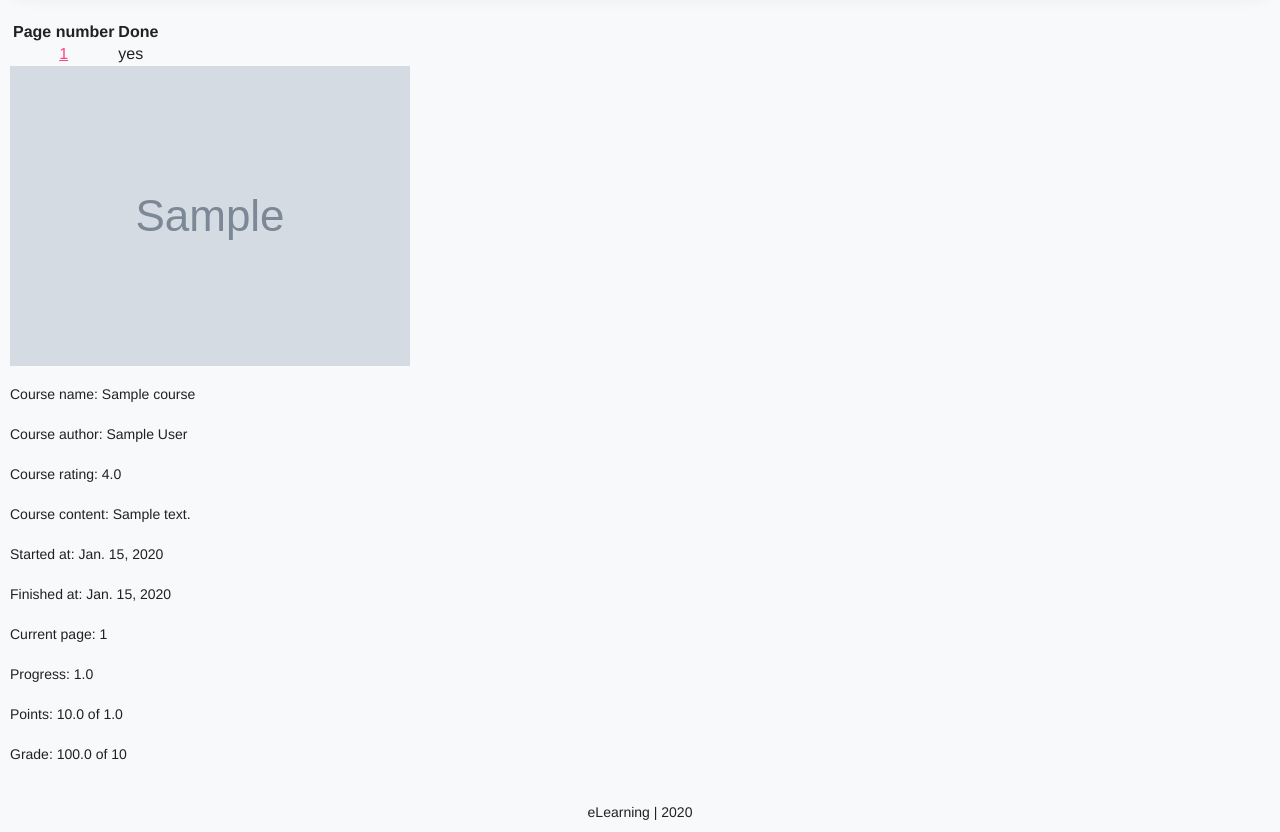
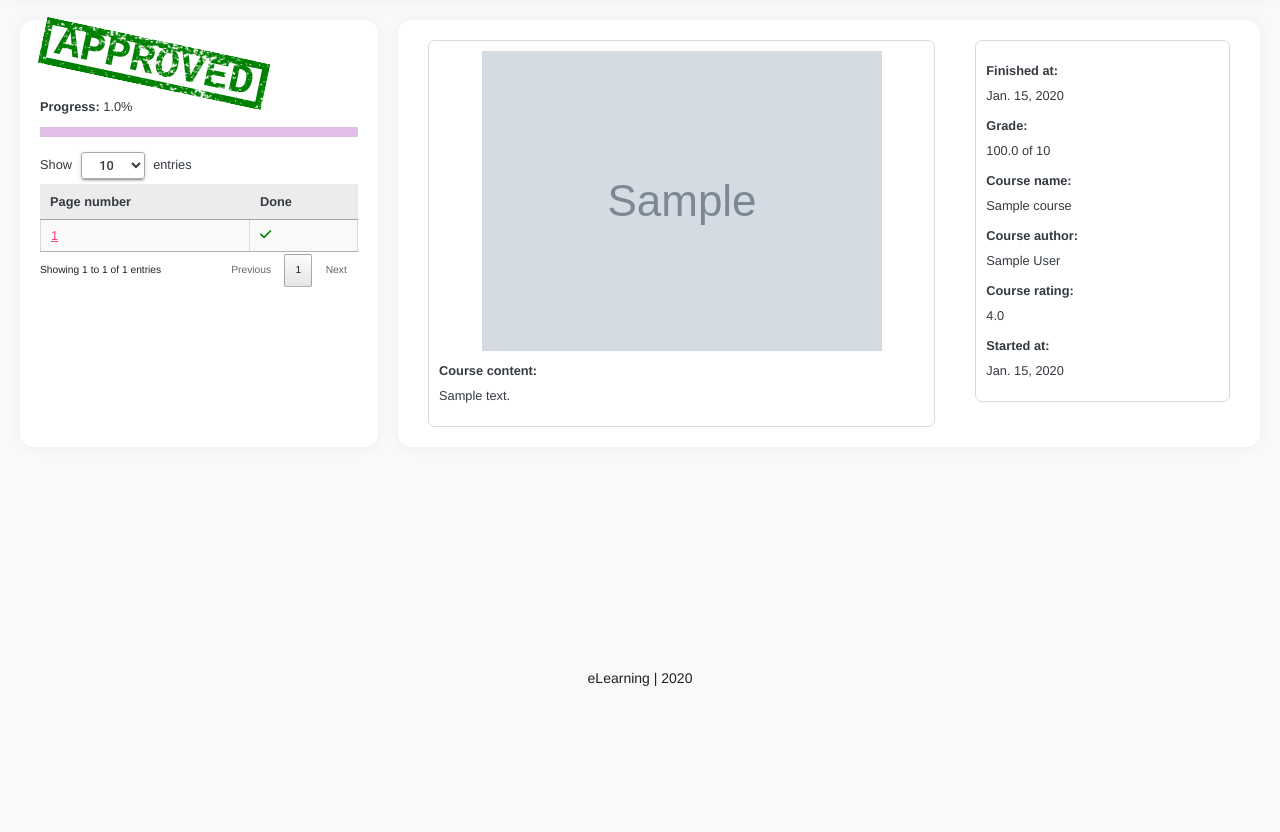
Before and after one commit to DanaKlimova/eLearning, a Django app: page /courses/learn/1/home/welcome/ in a window 1280 px wide. Shown: the part 102-934 px from the top of the page. After the commit the page ends 788 px from the top, so only its background shows below. Run offline with Django 3.2, Linux system fonts and the light colour scheme; a user stored in the database is signed in; tables that the repository leaves empty hold one stand-in row (values such as "Sample post"); grey boxes marked "Sample" are stand-in pictures; some libraries are stand-ins or nearby versions.

Commit message:
Changed font-size. Edited 'course welcom' page.

```diff
--- a/eLearning/courses/static/courses/css/base.css
+++ b/eLearning/courses/static/courses/css/base.css
@@ -1,6 +1,5 @@
 label {
-    margin: 10px;
-    font-size: 1.5vw;
+    font-size: 1vw;
     color: #343a40;
 }
 
@@ -11,16 +10,16 @@ th {
 .table {
     background-color: white;
     color: #343a40;
-    font-size: 1.5vw;
+    font-size: 1vw;
 }
 
 .table-wrapper {
     margin: 10px;
-    font-size: 1.3vw;
+    font-size: 0.8vw;
 }
 
 .table-select {
-    font-size: 1.5vw;
+    font-size: 1vw;
     height: auto;
     width: auto;
     margin: 5px;
@@ -38,12 +37,21 @@ th {
     border: 1px solid #ced4da;
     border-radius: 0.25rem .5rem;
     padding: 5px;
-    font-size: 1.3vw;
+    font-size: 1vw;
 }
 
 .text-input {
     padding: 5px;
-    font-size: 1.3vw;
+    font-size: 1vw;
+}
+
+.bold {
+    font-weight: bold;
+    margin-bottom: 5px;
+}
+
+.inline {
+    display: inline;
 }
 
 .glowing-border {
--- /dev/null
+++ b/eLearning/courses/static/courses/css/course_welcom.css
@@ -0,0 +1,93 @@
+.container-grid {
+    display: grid;
+    grid-template-columns: 30% 70%;
+}
+
+.table-col {
+    grid-column: 1/2;
+    margin: 0 10px;
+}
+
+.course-data-col {
+    display: grid;
+    grid-template-columns: 65% 35%;
+    grid-column: 2/3;
+    margin: 0 10px;
+}
+
+.course-description-block {
+    grid-column: 1/2;
+    margin: 0 10px;
+    padding: 10px;
+}
+
+.course-progress-block {
+    grid-column: 2/3;
+    margin: 0 10px;
+    padding: 10px;
+}
+
+.border-content {
+    padding: 10px;
+    border: 1px solid #d7dadd;
+    border-radius: 0.5em;
+}
+
+.course-cover {
+    display: block;
+    margin: 0 auto;
+    max-height: 512;
+    max-width: 512;
+}
+
+.done {
+    color: green;
+}
+
+.not-done {
+    color: red;
+}
+
+.text-data {
+    display: block;
+    margin: 10px 0;
+}
+
+.progress {
+    height: 10px;
+    margin: 10px 0;
+}
+
+.green-border {
+    padding: 0 auto;
+    border: 1px solid green;
+    border-radius: 0.5em;
+}
+
+.stamp {
+    transform: rotate(12deg);
+    color: #555;
+    font-size: 3rem;
+    font-weight: 700;
+    border: 0.25rem solid #555;
+    display: inline-block;
+    padding: 0.5vw;
+    text-transform: uppercase;
+    border-radius: 1rem;
+    font-family: 'Courier';
+    -webkit-mask-image: url('media/grunge.png');
+    -webkit-mask-size: 944px 604px;
+    mix-blend-mode: multiply;
+}
+
+.is-approved {
+    color: green;
+    border: 0.5rem solid green;
+    -webkit-mask-position: 13rem 6rem;
+    border-radius: 0;
+}
+
+.red {
+    color: red;
+    border: 0.5rem solid red;
+}
--- a/eLearning/courses/templates/courses/course_welcom.html
+++ b/eLearning/courses/templates/courses/course_welcom.html
@@ -5,6 +5,11 @@ Course enrollment detail
 {% endblock %}
 
 {% block styles %}
+<link rel="stylesheet" type="text/css"
+      href="https://cdn.datatables.net/v/dt/dt-1.10.20/cr-1.5.2/rr-1.2.6/sc-2.0.1/sp-1.0.1/sl-1.3.1/datatables.min.css"/>
+{% load static %}
+<link rel="stylesheet" href="{% static 'courses/css/base.css' %}" />
+<link rel="stylesheet" href="{% static 'courses/css/course_welcom.css' %}" />
 {% endblock %}
 
 {% block content %}
@@ -13,9 +18,31 @@ Course enrollment detail
     <button class="float-right btn btn-lg btn-primary" type="submit">Continue</button>
 </a>
 {% endif %}
-<div class="row">
-    <div class="col">
-        <table class="table">
+<div class="container-grid">
+    <div class="table-col background">
+        <div class="table-wrapper">
+
+            {% if course_enrollment.finished_at %}
+                {% if course_enrollment.course.min_pass_grade <= grade %}
+                    <span class=" is-approved stamp ">
+                        Approved
+                    </span>
+                {% else %}
+                    <span class=" is-approved stamp red">
+                        Not approved
+                    </span>
+                {% endif %}
+            {% endif %}
+
+            <label class="text-data">
+                <div class="bold inline">
+                Progress:
+                </div>
+                {{ course_enrollment.progress|default:"0" }}%
+            </label>
+            <div id="progressId" class="mdl-progress mdl-js-progress progress"></div>
+
+            <table id="pageTableId" class="cell-border stripe hover table">
                 <thead>
                     <tr>
                         <th scope="col">Page number</th>
@@ -26,74 +53,140 @@ Course enrollment detail
                     {% for page in page_list %}
                     <tr>
                         {% if course_enrollment.current_page.number > page.number or course_enrollment.finished_at %}
-                    <th scope="row">
+                        <td>
                             <a href="{% url 'course_page' course_pk=course_enrollment.course.pk page_pk=page.pk %}">
                             {{page.number}}
                             </a>
-                    </th>
-                    <td>yes</td>
+                        </td>
+                        <td><i class="fas fa-check done"></i></td>
                         {% else %}
-                    <th scope="row">{{page.number}}</th>
-                    <td>no</td>
+                        <td>{{page.number}}</td>
+                        <td><i class="fas fa-times not-done"></i></td>
                         {% endif %}
                     </tr>
                     {% endfor %}
                 </tbody>
             </table>
         </div>
-    <div class="col">
-    <p>
-        <img src="{{ course_enrollment.course.cover.url }}" alt="{{ course.name }}">
-    </p>
-    <p>
-        <label>Course name:</label>
+    </div>
+    <div class="course-data-col background">
+        <div class="course-description-block">
+            <div class="border-content">
+
+                <img class="course-cover" src="{{ course_enrollment.course.cover.url }}" alt="{{ course.name }}">
+
+                <label class="text-data">
+                    <div class="bold">
+                        Course content:
+                    </div>
+                    {{ course_enrollment.course.content }}
+                </label>
+            </div>
+        </div>
+        <div class="course-progress-block">
+            <div class="border-content">
+
+                {% if course_enrollment.finished_at %}
+
+                <label class="text-data">
+                    <div class="bold">
+                        Finished at:
+                    </div>
+                    {{ course_enrollment.finished_at|default:"you haven't finished" }}
+                </label>
+
+                <label class="text-data">
+                    <div class="bold">
+                        Grade:
+                    </div>
+                    {{ grade|default:"you haven't started to study" }}
+                    {% if grade %}
+                    of {{ total_grade }}
+                    {% endif %}
+                </label>
+                {% endif %}
+
+                <label class="text-data">
+                    <div class="bold">
+                        Course name:
+                    </div>
                     {{ course_enrollment.course.name }}
-    </p>
-    <p>
-        <label>Course author:</label>
+                </label>
+
+                <label class="text-data">
+                    <div class="bold">
+                        Course author:
+                    </div>
                     {{ course_enrollment.course.owner_user.first_name}}
                     {{ course_enrollment.course.owner_user.last_name}}
-    </p>
-    <p>
-        <label>Course rating:</label>
+                </label>
+
+                <label class="text-data">
+                    <div class="bold">
+                        Course rating:
+                    </div>
                     {{ total_rate|default:"course wasn't rated" }}
-    </p>
-    <p>
-        <label>Course content:</label>
-        {{ course_enrollment.course.content }}
-    </p>
-    <p>
-        <label>Started at:</label>
+                </label>
+
+                <label class="text-data">
+                    <div class="bold">
+                        Started at:
+                    </div>
                     {{ course_enrollment.started_at }}
-    </p>
-    <p>
-        <label>Finished at:</label>
-        {{ course_enrollment.finished_at|default:"you haven't finished" }}
-    </p>
-    <p>
-        <label>Current page:</label>
+                </label>
+
+                {% if not course_enrollment.finished_at %}
+                    <label class="text-data">
+                        <div class="bold">
+                            Current page:
+                        </div>
                         {{ course_enrollment.current_page.number|default:"you haven't started to study" }}
-    </p>
-    <p>
-        <label>Progress:</label>
-        {{ course_enrollment.progress|default:"you haven't started to study" }}
-    </p>
-    <p>
-        <label>Points:</label>
+                    </label>
+
+                    <label class="text-data">
+                        <div class="bold">
+                            Points:
+                        </div>
                         {{ course_enrollment.points|default:"you haven't started to study" }}
                         {% if course_enrollment.points %}
                         of {{ total_points }}
                         {% endif %}
-    </p>
-    <p>
-        <label>Grade:</label>
-        {{ grade|default:"you haven't started to study" }}
-        {% if grade %}
-        of {{ total_grade }}
+                    </label>
                 {% endif %}
-    </p>
 
+
+            </div>
+        </div>
     </div>
 </div>
 
 {% endblock %}
+
+{% block js_scripts %}
+<script src="https://kit.fontawesome.com/e278b3cacc.js" crossorigin="anonymous"></script>
+<script type="text/javascript"
+        src="https://cdn.datatables.net/v/dt/dt-1.10.20/cr-1.5.2/rr-1.2.6/sc-2.0.1/sp-1.0.1/sl-1.3.1/datatables.min.js">
+</script>
+
+<script>
+$(document).ready(function(){
+  $("#pageTableId").DataTable( {
+        searching: false,
+        ordering: false
+    });
+
+    document.querySelector('#progressId').addEventListener('mdl-componentupgraded', function() {
+        this.MaterialProgress.setProgress("{{ course_enrollment.progress }}");
+    });
+
+  addClassByName('pageTableId_length', ' table-select mdl-button mdl-js-button mdl-button--raised mdl-js-ripple-effect');
+
+  function addClassByName(name, class_) {
+        var elements = document.getElementsByName(name);
+        elements.forEach(function (item, index) {
+            item.className += class_;
+        });
+    }
+});
+</script>
+{% endblock %}
--- a/eLearning/main/static/main/css/home.css
+++ b/eLearning/main/static/main/css/home.css
@@ -19,7 +19,7 @@
 }
 
 .course-name {
-    font-size: 1.7vw;
+    font-size: 1.4vw;
     margin-bottom: 5px;
     text-align: center;
 }
@@ -41,4 +41,5 @@ div img {
 
 .no-courses {
     text-align: center;
+    font-size: 1vw;
 }
--- a/eLearning/main/templates/main/base.html
+++ b/eLearning/main/templates/main/base.html
@@ -12,7 +12,7 @@
     {% comment %} <link rel="stylesheet" href="https://stackpath.bootstrapcdn.com/bootstrap/4.3.1/css/bootstrap.min.css"
         integrity="sha384-ggOyR0iXCbMQv3Xipma34MD+dH/1fQ784/j6cY/iJTQUOhcWr7x9JvoRxT2MZw1T" crossorigin="anonymous"> {% endcomment %}
     <link rel="stylesheet" href="https://fonts.googleapis.com/icon?family=Material+Icons">
-    <link rel="stylesheet" href="https://code.getmdl.io/1.3.0/material.indigo-pink.min.css">
+   <link rel="stylesheet" href="https://code.getmdl.io/1.3.0/material.purple-pink.min.css" />
     {% load static %}
     <link rel="stylesheet" href="{% static 'main/css/base.css' %}" />
     <!-- CSS -->
```
Also changed, not shown: eLearning/courses/static/courses/css/media/grunge.png (added). Lines whose indentation alone changed are shown as unchanged.
